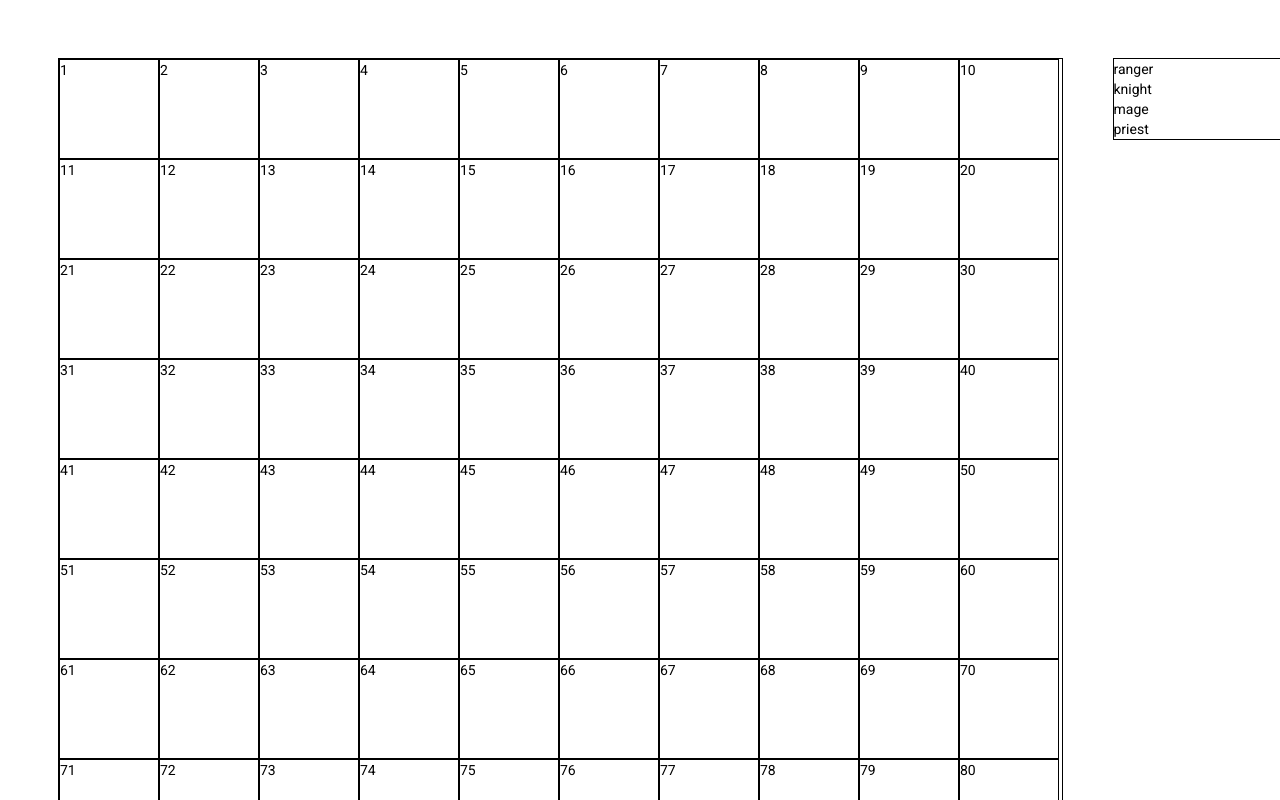
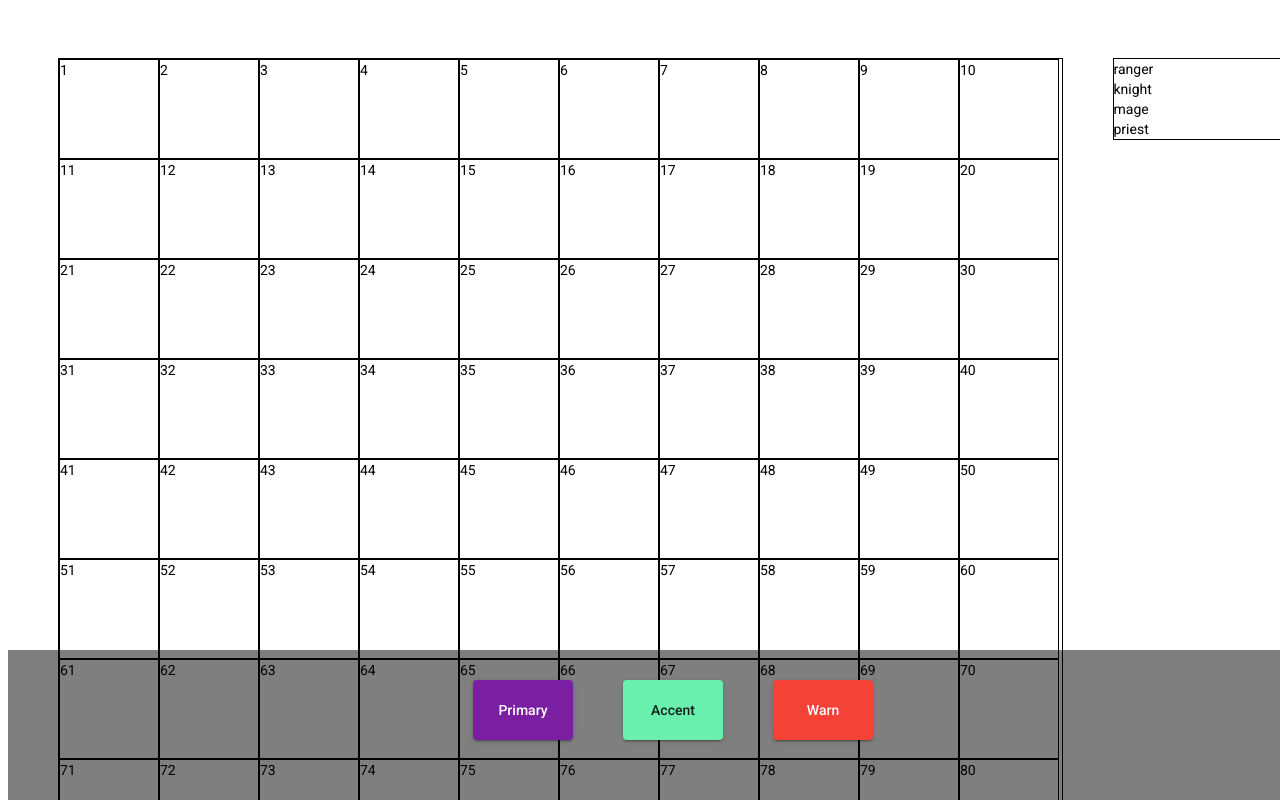
Before and after one commit to zipit145/boardgame, an Angular app: page / in a window 1280 px wide. Shown: the top 800 px of the page. Built offline with nearby package versions, Linux system fonts and the light colour scheme.

Commit message:
added angular material, created angular material module (probably will be refactored into component specific modules, not sute yet), added control component with example buttons and some basic layout/styling

```diff
--- a/src/app/app.component.html
+++ b/src/app/app.component.html
@@ -2,6 +2,7 @@
     <app-board></app-board>
     <app-character-dashboard></app-character-dashboard>
 </div>
+<app-controls></app-controls>
 
 
 <router-outlet></router-outlet>
--- a/src/app/app.module.ts
+++ b/src/app/app.module.ts
@@ -1,24 +1,31 @@
 import { BrowserModule } from '@angular/platform-browser';
-import { NgModule } from '@angular/core';
+import { NgModule, CUSTOM_ELEMENTS_SCHEMA  } from '@angular/core';
 
 import { AppRoutingModule } from './app-routing.module';
 import { AppComponent } from './app.component';
 import { BrowserAnimationsModule } from '@angular/platform-browser/animations';
 import { BoardComponent } from './board/board.component';
 import { CharacterDashboardComponent } from './character-dashboard/character-dashboard.component';
+import { ControlsComponent } from './controls/controls.component';
+
+import { AngularMaterialModule } from './angular-material.module';
+
 
 @NgModule({
   declarations: [
     AppComponent,
     BoardComponent,
-    CharacterDashboardComponent
+    CharacterDashboardComponent,
+    ControlsComponent
   ],
   imports: [
     BrowserModule,
     AppRoutingModule,
-    BrowserAnimationsModule
+    BrowserAnimationsModule,
+    AngularMaterialModule
   ],
   providers: [],
-  bootstrap: [AppComponent]
+  bootstrap: [AppComponent],
+  schemas: [CUSTOM_ELEMENTS_SCHEMA]
 })
 export class AppModule { }
--- /dev/null
+++ b/src/app/controls/controls.component.css
@@ -0,0 +1,22 @@
+.controlsContainer{
+    height: 150px;
+    position: fixed;
+    bottom:0%;
+    width:100%;
+    background-color: rgba(0,0,0,0.5);
+    opacity: 1;
+
+}
+.buttonContainer{
+    margin-top: 30px;
+    height: 40%;
+    display: flex;
+    justify-content: center;
+    vertical-align: middle;
+}
+
+button{
+    background-color: rgba(0,0,0,1);
+    width: 100px;
+    margin-left: 50px;
+}
--- /dev/null
+++ b/src/app/controls/controls.component.html
@@ -0,0 +1,7 @@
+<div class="controlsContainer">
+    <div class="buttonContainer">
+        <button mat-raised-button color="primary">Primary</button>
+        <button mat-raised-button color="accent">Accent</button>
+        <button mat-raised-button color="warn">Warn</button>
+    </div>
+</div>>
--- /dev/null
+++ b/src/app/controls/controls.component.ts
@@ -0,0 +1,16 @@
+import { Component, OnInit } from '@angular/core';
+import { AngularMaterialModule } from '../angular-material.module'
+
+@Component({
+  selector: 'app-controls',
+  templateUrl: './controls.component.html',
+  styleUrls: ['./controls.component.css']
+})
+export class ControlsComponent implements OnInit {
+
+  constructor() { }
+
+  ngOnInit(): void {
+  }
+
+}
```
Also changed, not shown: src/app/angular-material.module.ts (added, +16 -0 lines), src/app/controls/controls.component.sass (added), 1 other file (tests, documents, lock files or other folders).
